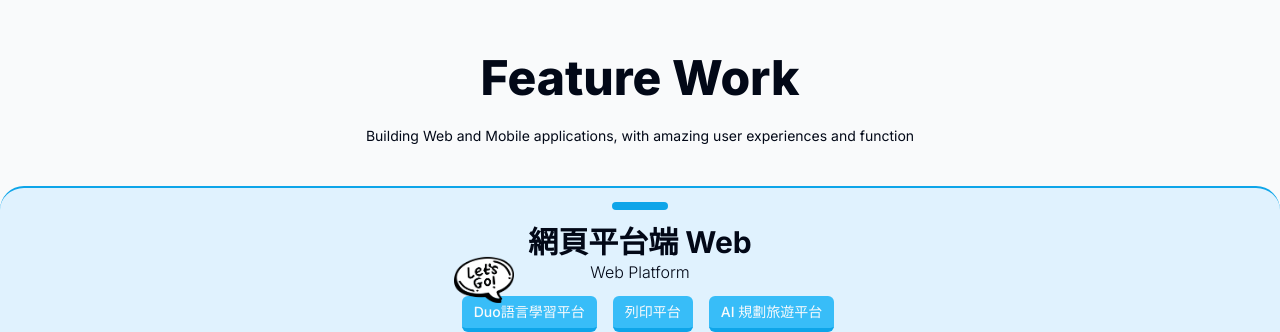
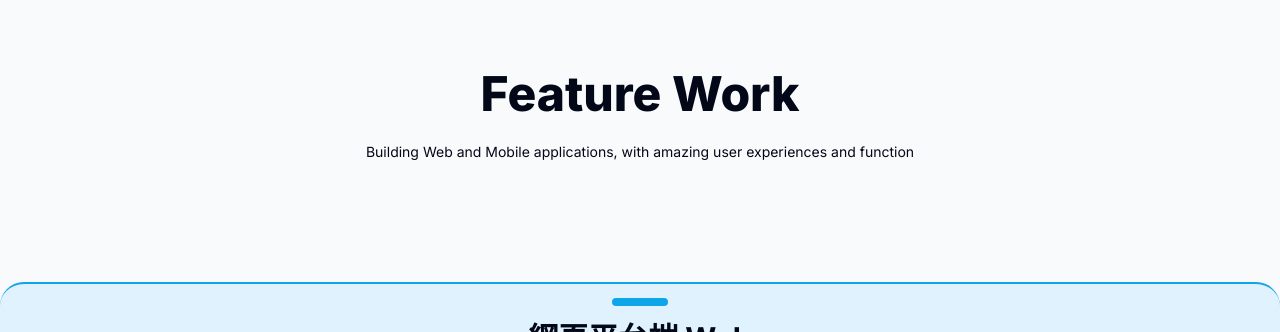
Before and after one commit to Cyishen/cyi-portfolio-2024v2-, a Next.js app: page / in a window 1280 px wide. Shown: the part 3306-3638 px from the top of the page. Built offline with nearby package versions, Linux system fonts and the light colour scheme.

Commit message:
motion adjust

```diff
--- a/src/components/feature-work/FeatureWork.tsx
+++ b/src/components/feature-work/FeatureWork.tsx
@@ -1,46 +1,38 @@
 "use client"
 
-import { motion } from "framer-motion"
+import { motion, useInView } from "framer-motion"
 import Wrapper from "../Wrapper"
 
 import FeatureSticky from "./FeatureSticky"
-
+import { textVariants } from "../hero/Hero"
+import { useRef } from "react";
 
 const FeatureWork = () => {
+  const jumpRef = useRef(null);
+  const isInView = useInView(jumpRef, { once: false })
+
   return (
-    <div className="flex flex-col w-full pt-32 md:pt-48 bg-gray-50">
-      <Wrapper>
-        <div className="flex flex-col items-center w-full">
-          <motion.h2 className="font-extrabold text-3xl md:text-5xl py-2"
-            initial={{opacity: 0, y: 50}}
-            whileInView={{opacity: 1, y: 0}}
-            viewport={{once: false}}
-            transition={{
-              type: "tween",
-              bounce: 0.5,
-              duration: 0.5,
-            }}
+    <div className="flex flex-col w-full md:pt-32 bg-gray-50">
+      <Wrapper className="py-20">
+        <motion.div className="flex flex-col items-center w-full"
+          variants={textVariants}
+          initial="initial"
+          animate={isInView ? "open" : "closed"}
+          ref={jumpRef}
+        >
+          <motion.h2 variants={textVariants} className="font-extrabold text-3xl md:text-5xl py-2"
           >
             Feature Work
           </motion.h2>
 
-          <motion.p className="text-sm text-center mt-4 px-4"
-            initial={{opacity: 0, y: 50}}
-            whileInView={{opacity: 1, y: 0}}
-            viewport={{once: false}}
-            transition={{
-              type: "tween",
-              bounce: 0.5,
-              duration: 0.5,
-              delay: 0.3,
-            }}
+          <motion.p variants={textVariants} className="text-sm text-center mt-4 px-4"
           >
             Building Web and Mobile applications, with amazing user experiences and function
           </motion.p>
 
           <div className="flex flex-col md:flex-row items-center justify-center gap-2 m-5">
           </div>
-        </div>
+        </motion.div>
       </Wrapper>
 
       <FeatureSticky />
```
